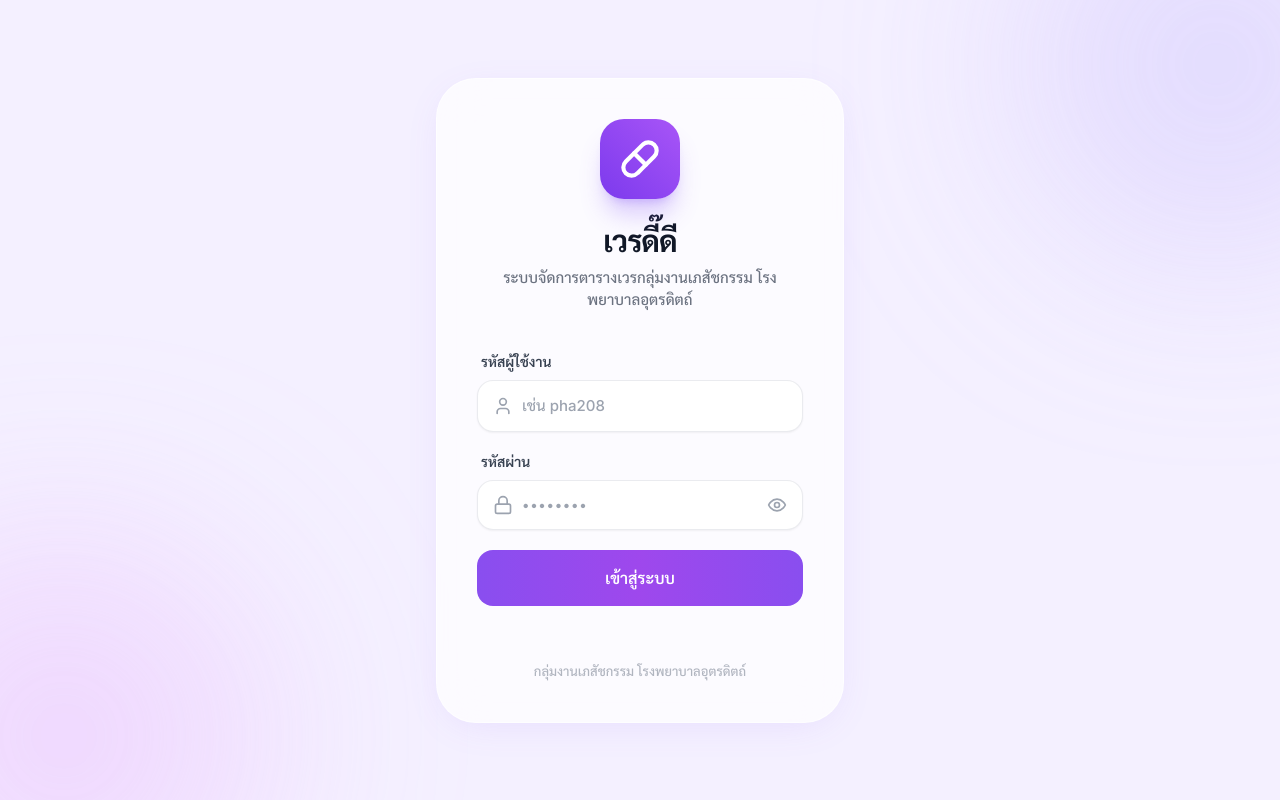
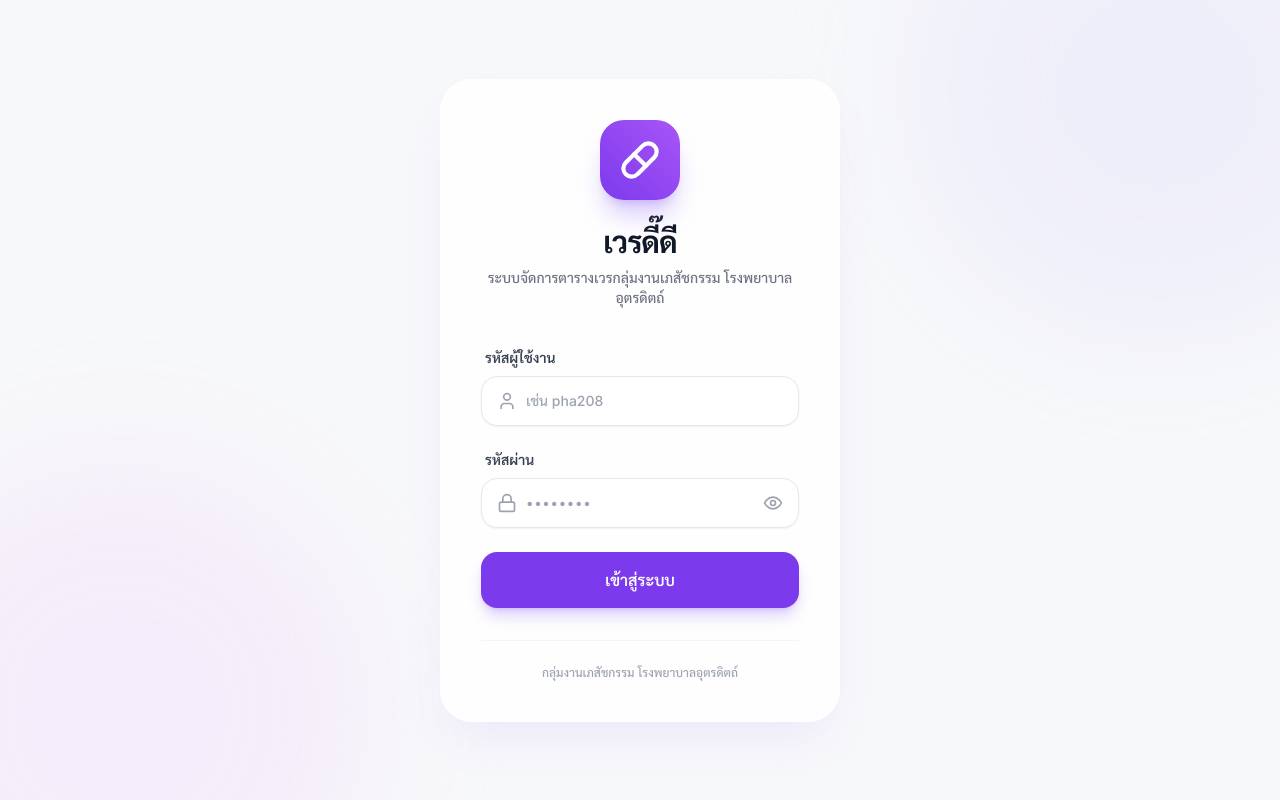
Before and after one commit to codex074/pharmshift, a Next.js app: page /login in a window 1280 px wide. Built offline with nearby package versions, Linux system fonts and the light colour scheme.

Commit message:
style: fix login page CSS layout

```diff
--- a/app/login/page.tsx
+++ b/app/login/page.tsx
@@ -51,15 +51,15 @@ export default function LoginPage() {
   }
 
   return (
-    <div className="min-h-screen flex items-center justify-center bg-[#F4F0FF] relative overflow-hidden font-sans selection:bg-violet-200">
+    <div className="min-h-screen flex items-center justify-center bg-gray-50/50 relative overflow-hidden font-sans selection:bg-violet-200">
       {/* Dynamic Background */}
       <div className="absolute inset-0 overflow-hidden pointer-events-none">
-        <div className="absolute -top-32 -right-32 w-96 h-96 bg-violet-300/40 rounded-full blur-[100px] mix-blend-multiply animate-pulse" />
-        <div className="absolute -bottom-32 -left-32 w-96 h-96 bg-fuchsia-300/40 rounded-full blur-[100px] mix-blend-multiply animate-pulse" style={{ animationDelay: '1s' }} />
+        <div className="absolute -top-[20%] -right-[10%] w-[500px] h-[500px] bg-violet-200/40 rounded-full blur-3xl mix-blend-multiply opacity-70 animate-pulse" />
+        <div className="absolute -bottom-[20%] -left-[10%] w-[500px] h-[500px] bg-fuchsia-200/40 rounded-full blur-3xl mix-blend-multiply opacity-70 animate-pulse" style={{ animationDelay: '2s' }} />
       </div>
 
-      <div className="relative w-full max-w-md px-5 z-10">
-        <div className="bg-white/70 backdrop-blur-xl rounded-[2.5rem] p-8 sm:p-10 shadow-[0_8px_40px_-12px_rgba(139,92,246,0.15)] border border-white/60">
+      <div className="relative w-full max-w-md px-6 z-10">
+        <div className="bg-white/80 backdrop-blur-xl rounded-[2rem] p-8 sm:p-10 shadow-2xl shadow-violet-500/10 border border-white">
 
           {/* Header */}
           <div className="flex flex-col items-center text-center mb-10">
@@ -69,13 +69,13 @@ export default function LoginPage() {
             <h1 className="text-3xl font-extrabold text-gray-900 tracking-tight mb-2">
               เวรดี๊ดี
             </h1>
-            <p className="text-gray-500 font-medium text-[15px]">
+            <p className="text-gray-500 font-medium text-sm">
               ระบบจัดการตารางเวรกลุ่มงานเภสัชกรรม โรงพยาบาลอุตรดิตถ์
             </p>
           </div>
 
           {/* Login Form */}
-          <form onSubmit={handleLogin} className="space-y-5">
+          <form onSubmit={handleLogin} className="space-y-6">
             <div className="space-y-2">
               <label htmlFor="phaId" className="block text-sm font-semibold text-gray-700 ml-1">
                 รหัสผู้ใช้งาน
@@ -92,7 +92,7 @@ export default function LoginPage() {
                   required
                   placeholder="เช่น pha208"
                   autoComplete="username"
-                  className="w-full pl-11 pr-4 py-3.5 bg-white border border-gray-200/80 rounded-2xl text-gray-900 placeholder-gray-400 focus:outline-none focus:ring-[3px] focus:ring-violet-500/20 focus:border-violet-500 transition-all duration-300 text-[15px] font-medium shadow-sm hover:border-gray-300"
+                  className="w-full pl-11 pr-4 py-3.5 bg-white border border-gray-200 rounded-2xl text-gray-900 placeholder-gray-400 focus:outline-none focus:ring-2 focus:ring-violet-500/20 focus:border-violet-500 transition-all duration-300 text-sm font-medium shadow-sm hover:border-gray-300"
                 />
               </div>
             </div>
@@ -113,7 +113,7 @@ export default function LoginPage() {
                   required
                   placeholder="••••••••"
                   autoComplete="current-password"
-                  className="w-full pl-11 pr-12 py-3.5 bg-white border border-gray-200/80 rounded-2xl text-gray-900 placeholder-gray-400 focus:outline-none focus:ring-[3px] focus:ring-violet-500/20 focus:border-violet-500 transition-all duration-300 text-sm font-medium tracking-wider shadow-sm hover:border-gray-300"
+                  className="w-full pl-11 pr-12 py-3.5 bg-white border border-gray-200 rounded-2xl text-gray-900 placeholder-gray-400 focus:outline-none focus:ring-2 focus:ring-violet-500/20 focus:border-violet-500 transition-all duration-300 text-sm font-medium tracking-wider shadow-sm hover:border-gray-300"
                 />
                 <button
                   type="button"
@@ -128,10 +128,9 @@ export default function LoginPage() {
             <button
               type="submit"
               disabled={loading}
-              className="w-full mt-8 relative group overflow-hidden rounded-2xl"
+              className="w-full mt-8 relative group overflow-hidden rounded-2xl bg-violet-600 hover:bg-violet-700 transition-all duration-300 shadow-lg shadow-violet-500/30 hover:shadow-violet-500/50"
             >
-              <div className="absolute inset-0 bg-gradient-to-r from-violet-600 via-purple-600 to-violet-600 opacity-90 group-hover:opacity-100 transition-opacity duration-300" />
-              <div className="relative flex items-center justify-center gap-2 px-6 py-4 text-white font-semibold text-[16px] shadow-[0_0_20px_rgba(139,92,246,0.3)] transition-all duration-300 disabled:opacity-70 disabled:cursor-not-allowed">
+              <div className="relative flex items-center justify-center gap-2 px-6 py-4 text-white font-semibold text-base transition-all duration-300 disabled:opacity-70 disabled:cursor-not-allowed">
                 {loading ? (
                   <>
                     <Loader2 className="w-5 h-5 animate-spin" />
@@ -145,8 +144,8 @@ export default function LoginPage() {
           </form>
 
           {/* Footer Note */}
-          <div className="mt-8 text-center pt-6">
-            <p className="text-[13px] font-medium text-gray-400/80">
+          <div className="mt-8 text-center pt-6 border-t border-gray-100">
+            <p className="text-xs font-medium text-gray-400">
               กลุ่มงานเภสัชกรรม โรงพยาบาลอุตรดิตถ์
             </p>
           </div>
```
